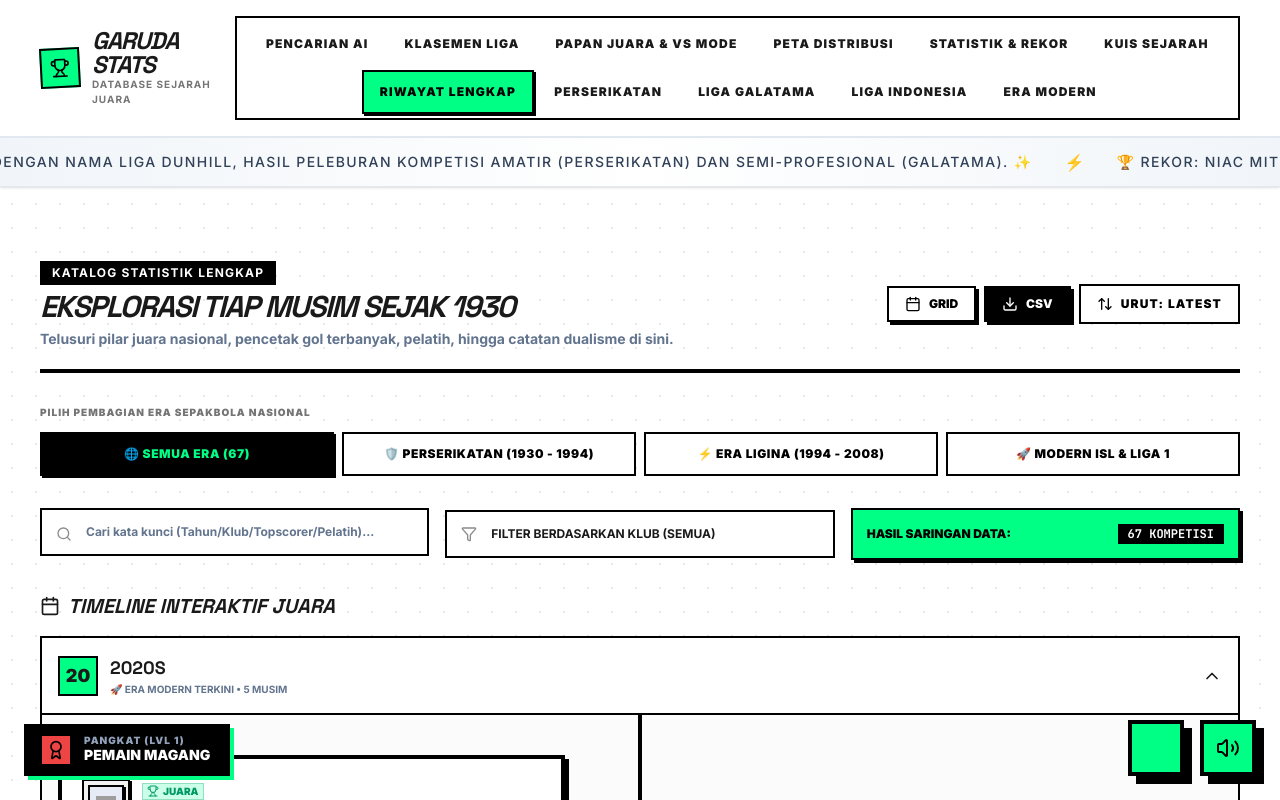
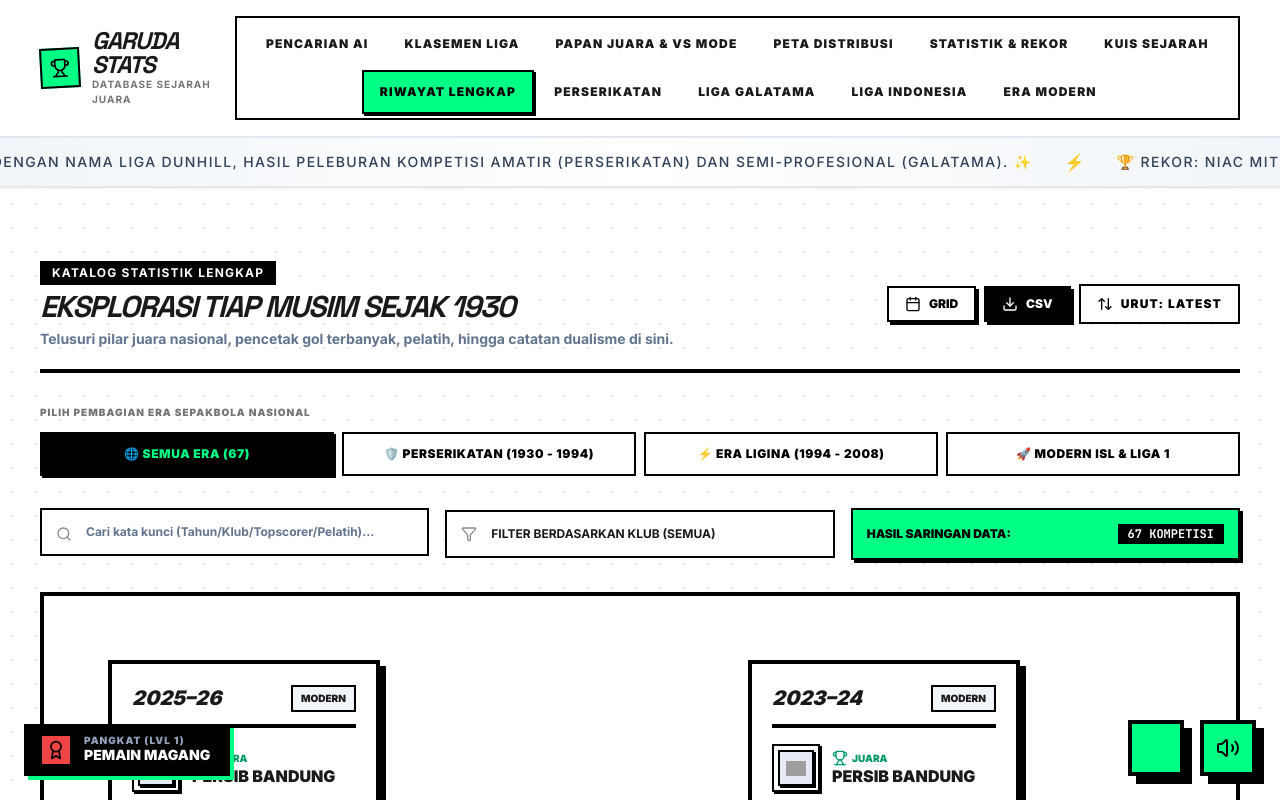
Before and after one commit to makarim22/statmuse, a React (Vite) app: page /explorer in a window 1280 px wide. Both pictures are taken after a click on the button "TIMELINE". Shown: the top 800 px of the page. Built offline with nearby package versions, Linux system fonts and the light colour scheme; grey boxes are pictures that could not be loaded.

Commit message:
feat: implement multi-club comparison dashboard with radar charts and historical rivalry tracking components.

```diff
--- a/src/components/TimelineVisualization.tsx
+++ b/src/components/TimelineVisualization.tsx
@@ -1,5 +1,6 @@
-import { useState } from "react";
-import { Calendar, Trophy, Award, ChevronDown, ChevronUp } from "lucide-react";
+import { useRef, useState, useEffect } from "react";
+import { motion } from "motion/react";
+import { Trophy, Award } from "lucide-react";
 import { SeasonRecord } from "../types";
 import { clubMetadataList } from "../data/clubMetadata";
 import ClubShield from "./ClubShield";
@@ -10,153 +11,79 @@
 }
 
 export default function TimelineVisualization({ data, onSeasonClick }: TimelineVisualizationProps) {
-  const [expandedDecade, setExpandedDecade] = useState<string | null>("2020s");
-  const [hoveredSeason, setHoveredSeason] = useState<string | null>(null);
+  const carouselRef = useRef<HTMLDivElement>(null);
+  const [width, setWidth] = useState(0);
 
-  // Group seasons by decade
-  const groupByDecade = (seasons: SeasonRecord[]) => {
-    const decades: Record<string, SeasonRecord[]> = {};
+  // Recalculate draggable width when data changes
+  useEffect(() => {
+    if (carouselRef.current) {
+      setWidth(carouselRef.current.scrollWidth - carouselRef.current.offsetWidth);
+    }
+  }, [data]);
 
-    seasons.forEach(season => {
-      const match = season.season.match(/\b(19\d\d|20\d\d)\b/);
-      if (match) {
+  const getEraForSeason = (seasonStr: string): string => {
+    const match = seasonStr.match(/\b\d{4}\b/);
+    if (!match) return "modern";
     const year = parseInt(match[0]);
-        const decade = Math.floor(year / 10) * 10;
-        const decadeKey = `${decade}s`;
-
-        if (!decades[decadeKey]) {
-          decades[decadeKey] = [];
-        }
-        decades[decadeKey].push(season);
-      }
-    });
-
-    return decades;
-  };
-
-  const decades = groupByDecade(data);
-  const sortedDecades = Object.keys(decades).sort((a, b) => {
-    const yearA = parseInt(a);
-    const yearB = parseInt(b);
-    return yearB - yearA; // Descending order (newest first)
-  });
-
-  const toggleDecade = (decade: string) => {
-    setExpandedDecade(expandedDecade === decade ? null : decade);
-  };
-
-  const getDecadeLabel = (decade: string) => {
-    const year = parseInt(decade);
-    if (year >= 2020) return "🚀 ERA MODERN TERKINI";
-    if (year >= 2010) return "⚡ ERA PROFESIONAL MATANG";
-    if (year >= 2000) return "🏆 ERA TRANSISI PROFESIONAL";
-    if (year >= 1990) return "🎯 ERA PENGGABUNGAN";
-    if (year >= 1980) return "🛡️ ERA PERSERIKATAN AKHIR";
-    if (year >= 1950) return "📜 ERA PERSERIKATAN KLASIK";
-    return "🏛️ ERA KOLONIAL & AWAL";
-  };
-
-  const getDecadeColor = (decade: string) => {
-    const year = parseInt(decade);
-    if (year >= 2020) return "bg-primary";
-    if (year >= 2010) return "bg-blue-400";
-    if (year >= 2000) return "bg-purple-400";
-    if (year >= 1990) return "bg-yellow-400";
-    if (year >= 1980) return "bg-orange-400";
-    if (year >= 1950) return "bg-rose-400";
-    return "bg-slate-400";
+    if (year < 1994) return "Perserikatan";
+    if (year < 2008) return "Ligina";
+    return "Modern";
   };
 
   return (
-    <div className="space-y-4">
-      <div className="flex items-center gap-2 mb-4">
-        <Calendar className="h-5 w-5" />
-        <h3 className="text-xl font-black uppercase italic">Timeline Interaktif Juara</h3>
+    <div className="w-full relative border-4 border-black bg-white overflow-hidden py-16" ref={carouselRef}>
+      {/* Background horizontal line */}
+      <div className="absolute top-1/2 left-0 right-0 h-4 bg-black transform -translate-y-1/2 z-0" />
+
+      <motion.div
+        drag="x"
+        dragConstraints={{ right: 0, left: -width }}
+        whileTap={{ cursor: "grabbing" }}
+        className="flex flex-row items-center px-10 cursor-grab z-10 relative"
+      >
+        {data.map((season, idx) => {
+          const winnerMeta = clubMetadataList[season.winner];
+          const runnerUpMeta = clubMetadataList[season.runnerUp];
+          const isTop = idx % 2 === 0;
+          const era = getEraForSeason(season.season);
+
+          return (
+            <motion.div
+              key={season.season}
+              className="relative flex flex-col items-center justify-center min-w-[320px] px-6"
+            >
+
+              {/* Node on the timeline */}
+              <div className="absolute top-1/2 left-1/2 transform -translate-x-1/2 -translate-y-1/2 z-20">
+                <div className="h-8 w-8 rounded-full bg-primary border-4 border-black shadow-[3px_3px_0px_0px_rgba(0,0,0,1)]" />
               </div>
 
-      {/* Decade Accordion */}
-      {sortedDecades.map(decade => {
-        const isExpanded = expandedDecade === decade;
-        const decadeSeasons = decades[decade];
-        const championCount = decadeSeasons.filter(s => !s.isCancelled).length;
+              {/* Connecting Line */}
+              <div
+                className={`absolute left-1/2 w-2 bg-black z-10 ${
+                  isTop ? "bottom-1/2 top-[120px]" : "top-1/2 bottom-[120px]"
+                }`}
+                style={{ transform: 'translateX(-50%)' }}
+              />
 
-        return (
-          <div key={decade} className="border-2 border-black bg-white">
-            {/* Decade Header */}
-            <button
-              onClick={() => toggleDecade(decade)}
-              className="w-full p-4 flex items-center justify-between hover:bg-[#F2F2F2] transition-colors"
+              {/* Content Card */}
+              <div
+                className={`border-4 border-black bg-white p-5 w-full shadow-[6px_6px_0px_0px_rgba(0,0,0,1)] relative z-30 transition-transform hover:shadow-[8px_8px_0px_0px_rgba(0,0,0,1)] hover:bg-[#F2F2F2] ${
+                  isTop ? "mb-[250px]" : "mt-[250px]"
+                }`}
+                onClick={() => onSeasonClick?.(season.season)}
               >
-              <div className="flex items-center gap-3">
-                <div className={`h-10 w-10 ${getDecadeColor(decade)} border-2 border-black flex items-center justify-center font-black text-lg`}>
-                  {decade.substring(0, 2)}
-                </div>
-                <div className="text-left">
-                  <h4 className="text-lg font-black uppercase">{decade}</h4>
-                  <p className="text-[10px] font-bold text-slate-500 uppercase">
-                    {getDecadeLabel(decade)} • {championCount} Musim
-                  </p>
-                </div>
-              </div>
-              {isExpanded ? (
-                <ChevronUp className="h-5 w-5" />
-              ) : (
-                <ChevronDown className="h-5 w-5" />
-              )}
-            </button>
-
-            {/* Decade Content */}
-            {isExpanded && (
-              <div className="border-t-2 border-black p-4 bg-[#F2F2F2]/30 relative overflow-hidden">
-                {/* Central Timeline Line (Desktop) */}
-                <div className="hidden md:block absolute top-0 bottom-0 left-1/2 w-1 bg-black transform -translate-x-1/2 z-0" />
-                {/* Timeline Line (Mobile) */}
-                <div className="md:hidden absolute top-0 bottom-0 left-8 w-1 bg-black z-0" />
-
-                <div className="space-y-8 py-6 relative z-10">
-                  {decadeSeasons.map((season, idx) => {
-                    const winnerMeta = clubMetadataList[season.winner];
-                    const runnerUpMeta = clubMetadataList[season.runnerUp];
-                    const isHovered = hoveredSeason === season.season;
-                    const isEven = idx % 2 === 0;
-
-                    return (
-                      <div
-                        key={idx}
-                        className={`flex flex-col md:flex-row w-full ${isEven ? 'md:justify-start' : 'md:justify-end'} relative group`}
-                      >
-                        {/* Center Node Badge (Desktop) */}
-                        <div className="hidden md:flex absolute top-1/2 left-1/2 transform -translate-x-1/2 -translate-y-1/2 bg-primary border-2 border-black z-30 shadow-[3px_3px_0px_0px_rgba(0,0,0,1)] group-hover:scale-110 transition-transform px-3 py-1.5 font-black uppercase text-xs tracking-widest">
-                          {season.season}
-                        </div>
-                        {/* Node Badge (Mobile) */}
-                        <div className="md:hidden absolute top-8 left-8 transform -translate-x-1/2 bg-primary border-2 border-black z-30 shadow-[2px_2px_0px_0px_rgba(0,0,0,1)] px-2 py-1 font-black uppercase text-[10px] tracking-widest whitespace-nowrap">
-                          {season.season}
+                <div className="flex justify-between items-center border-b-4 border-black pb-3 mb-4">
+                  <span className="font-black text-xl uppercase italic">{season.season}</span>
+                  <span className="text-[10px] font-black uppercase px-2 py-1 bg-slate-100 border-2 border-black">{era}</span>
                 </div>
 
-                        {/* Card Wrapper to handle spacing */}
-                        <div className={`w-full md:w-[47%] pl-20 md:pl-0 ${isEven ? 'md:pr-10' : 'md:pl-10'}`}>
-                          <div
-                            onMouseEnter={() => setHoveredSeason(season.season)}
-                            onMouseLeave={() => setHoveredSeason(null)}
-                            onClick={() => onSeasonClick?.(season.season)}
-                            className={`border-4 border-black bg-white p-5 transition-all cursor-pointer relative ${
-                              isHovered ? 'shadow-[8px_8px_0px_0px_rgba(0,0,0,1)] -translate-y-1' : 'shadow-[4px_4px_0px_0px_rgba(0,0,0,1)]'
-                            } ${season.isCancelled ? 'opacity-50' : ''}`}
-                          >
-                            {/* Connecting Line from Card to Center (Desktop) */}
-                            <div className={`hidden md:block absolute top-1/2 transform -translate-y-1/2 h-1 bg-black w-10 ${isEven ? 'right-[-40px]' : 'left-[-40px]'}`} />
-
-                            <div className="flex flex-col gap-4">
-                              {/* Season year badge is now on the timeline axis */}
-
-                              {/* Winner & Runner-up */}
                 {!season.isCancelled ? (
                   <div className="space-y-4">
                     {/* Winner */}
                     <div className="flex items-center gap-3">
                       {winnerMeta && (
-                                      <div className="h-12 w-12 border-2 border-black bg-[#F2F2F2] p-1 shadow-[2px_2px_0px_0px_rgba(0,0,0,1)]">
+                        <div className="h-12 w-12 shrink-0 border-2 border-black bg-white p-1 shadow-[2px_2px_0px_0px_rgba(0,0,0,1)]">
                           <ClubShield
                             symbol={winnerMeta.emblemSymbol}
                             primaryColor={winnerMeta.colors.primary}
@@ -168,18 +95,17 @@
                         </div>
                       )}
                       <div>
-                                      <p className="text-[10px] font-black uppercase text-emerald-600 flex items-center gap-1 bg-primary/20 inline-flex px-1 border border-emerald-600/30">
-                                        <Trophy className="h-3 w-3" />
-                                        JUARA
+                        <p className="text-[10px] font-black uppercase text-emerald-600 flex items-center gap-1">
+                          <Trophy className="h-4 w-4" /> JUARA
                         </p>
-                                      <p className="text-base font-black uppercase leading-tight mt-1">{season.winner}</p>
+                        <p className="text-base font-black uppercase leading-tight truncate w-[160px]" title={season.winner}>{season.winner}</p>
                       </div>
                     </div>
 
                     {/* Runner-up */}
                     <div className="flex items-center gap-3 opacity-80">
                       {runnerUpMeta && (
-                                      <div className="h-8 w-8 border border-black bg-[#F2F2F2] p-0.5 grayscale">
+                        <div className="h-8 w-8 shrink-0 border-2 border-black bg-white grayscale">
                           <ClubShield
                             symbol={runnerUpMeta.emblemSymbol}
                             primaryColor={runnerUpMeta.colors.primary}
@@ -192,54 +118,28 @@
                       )}
                       <div>
                         <p className="text-[9px] font-black uppercase text-slate-500 flex items-center gap-1">
-                                        <Award className="h-3 w-3" />
-                                        RUNNER-UP
+                          <Award className="h-3 w-3" /> RUNNER-UP
                         </p>
-                                      <p className="text-xs font-bold uppercase">{season.runnerUp}</p>
+                        <p className="text-xs font-bold uppercase leading-tight truncate w-[160px]" title={season.runnerUp}>{season.runnerUp}</p>
                       </div>
                     </div>
                   </div>
                 ) : (
-                                <div className="text-sm font-black uppercase text-rose-600 border-2 border-rose-600 p-2 bg-rose-50 text-center">
+                   <div className="text-sm font-black uppercase text-rose-600 border-4 border-rose-600 p-3 bg-rose-50 text-center">
                       ⚠️ KOMPETISI DIBATALKAN
                    </div>
                 )}
+              </div>
+            </motion.div>
+          );
+        })}
+      </motion.div>
 
-                              {/* Additional Info */}
-                              {(season.topScorer || season.coach) && (
-                                <div className="mt-2 pt-3 border-t-2 border-black border-dashed flex flex-col gap-2 text-xs">
-                                  {season.topScorer && (
-                                    <div className="flex justify-between items-center bg-[#F2F2F2] p-1.5 border border-black/10">
-                                      <span className="font-black uppercase text-[9px] tracking-widest">⚽ Top Scorer:</span>
-                                      <span className="font-bold">{season.topScorer}</span>
-                                    </div>
-                                  )}
-                                  {season.coach && (
-                                    <div className="flex justify-between items-center bg-[#F2F2F2] p-1.5 border border-black/10">
-                                      <span className="font-black uppercase text-[9px] tracking-widest">👔 Pelatih:</span>
-                                      <span className="font-bold">{season.coach}</span>
-                                    </div>
-                                  )}
-                                </div>
-                              )}
-
-                              {season.note && (
-                                <div className="mt-1 bg-amber-100 border border-black p-2 text-[10px] font-bold text-black italic">
-                                  📝 {season.note}
-                                </div>
-                              )}
-                            </div>
-                          </div>
+      <div className="absolute bottom-4 left-1/2 transform -translate-x-1/2 z-40 pointer-events-none">
+        <p className="text-[10px] font-black text-black uppercase tracking-widest bg-primary px-4 py-2 border-2 border-black shadow-[4px_4px_0px_0px_rgba(0,0,0,1)]">
+          ← GESER (DRAG) UNTUK MENELUSURI WAKTU →
+        </p>
       </div>
     </div>
   );
-                  })}
-                </div>
-              </div>
-            )}
-          </div>
-        );
-      })}
-    </div>
-  );
 }
```
Also changed, not shown: src/components/ClubRadarChart.tsx (+49 -67 lines), src/components/MultiClubComparison.tsx (+3 -4 lines). Lines whose indentation alone changed are shown as unchanged.
